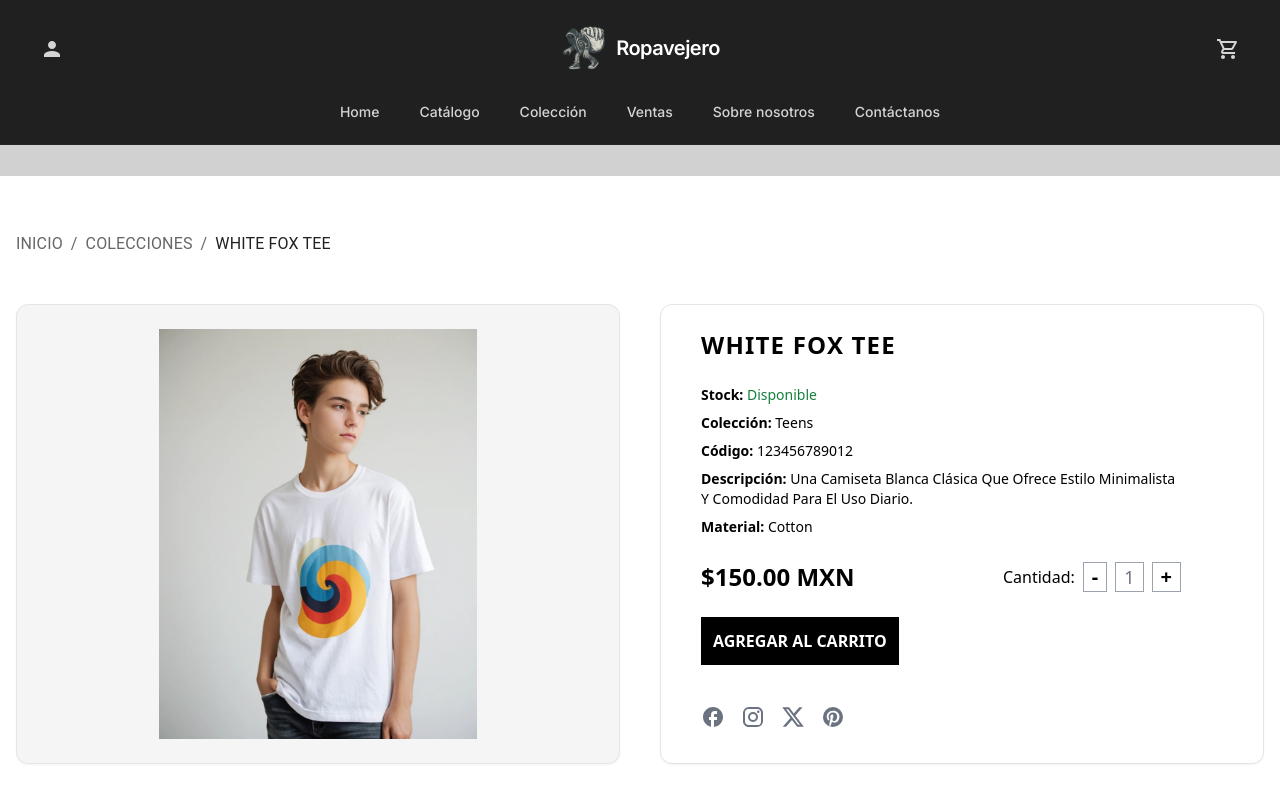
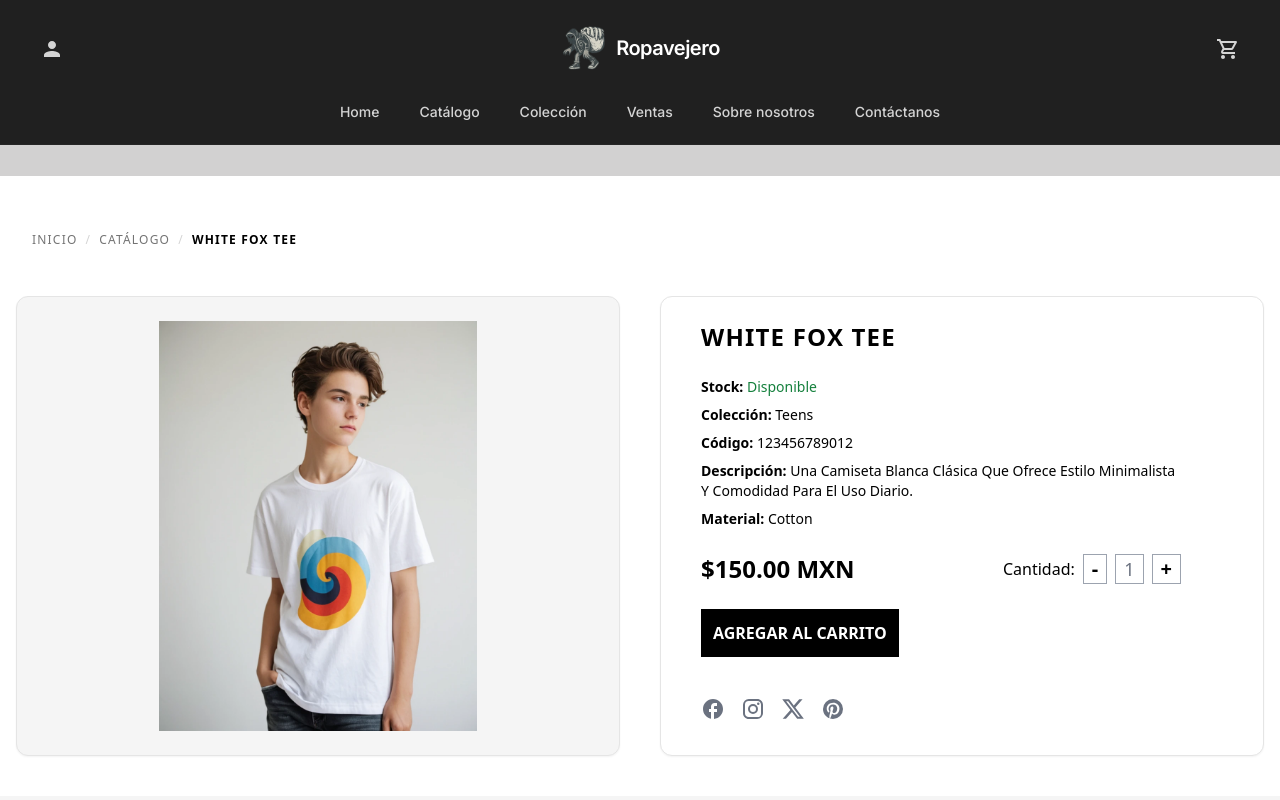
Before and after one commit to sebasdex/ropavejero-next, a Next.js app: page /collection/1 in a window 1280 px wide. Shown: the top 800 px of the page. Built offline with nearby package versions, Linux system fonts and the light colour scheme.

Commit message:
feat: Refactor Breadcrumbs component to use custom HTML structure for improved styling

```diff
--- a/src/components/ui/Breadcrumbs.tsx
+++ b/src/components/ui/Breadcrumbs.tsx
@@ -1,25 +1,31 @@
 "use client";
-import * as React from "react";
-import Typography from "@mui/material/Typography";
-import Breadcrumbs from "@mui/material/Breadcrumbs";
-import Link from "@mui/material/Link";
-
 export default function BasicBreadcrumbs({
   nameCollection,
 }: {
   nameCollection: string;
 }) {
   return (
-    <div role="presentation">
-      <Breadcrumbs aria-label="breadcrumb">
-        <Link underline="hover" color="inherit" href="/">
-          Inicio
-        </Link>
-        <Link underline="hover" color="inherit" href="/collection">
-          Colecciones
-        </Link>
-        <Typography color="text.primary">{nameCollection}</Typography>
-      </Breadcrumbs>
-    </div>
+    <nav
+      aria-label="breadcrumb"
+      className="w-full max-w-7xl mx-auto px-4"
+    >
+      <ol className="flex flex-wrap items-center gap-1 text-[11px] sm:text-xs font-medium uppercase text-neutral-500 tracking-widest">
+        <li>
+          <a href="/" className="hover:underline hover:text-black transition">
+            Inicio
+          </a>
+        </li>
+        <li className="mx-1 select-none text-neutral-300">/</li>
+        <li>
+          <a href="/collection" className="hover:underline hover:text-black transition">
+            Catálogo
+          </a>
+        </li>
+        <li className="mx-1 select-none text-neutral-300">/</li>
+        <li className="text-black font-semibold truncate max-w-[180px] sm:max-w-xs">
+          {nameCollection}
+        </li>
+      </ol>
+    </nav>
   );
 }
```
